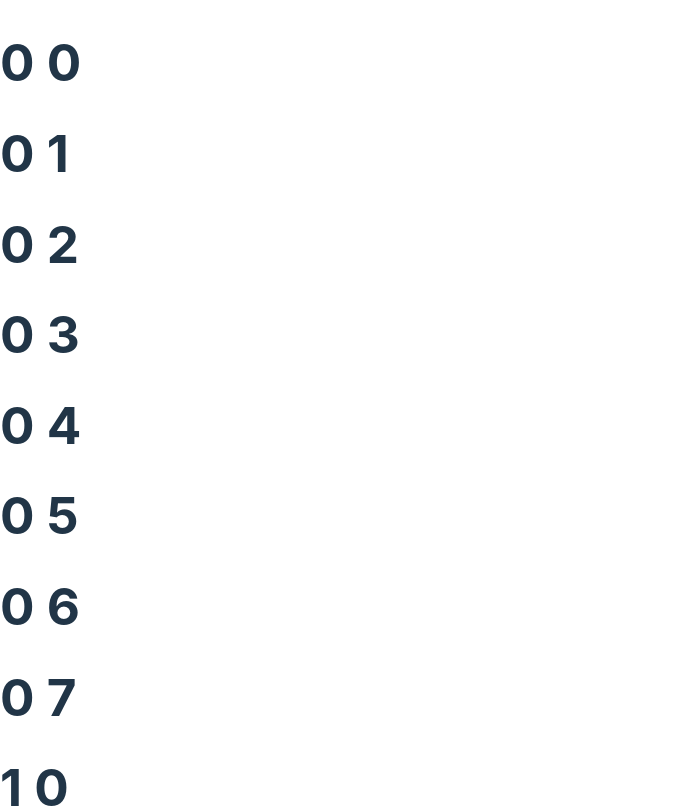
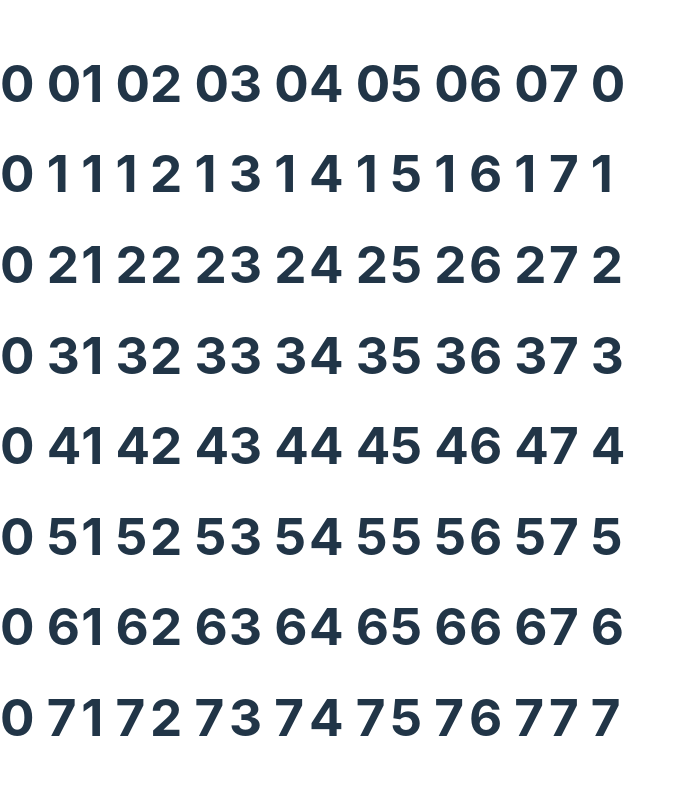
Before and after one commit to Mclilzee/knight-travails-react, a React (Vite) app: page / in a window 1280 px wide. Shown: the top 808 px of the page, without its empty margins (0-685 px from the left). Built offline with nearby package versions, Linux system fonts and the light colour scheme.

Commit message:
Create chessboard from chess squares data

```diff
--- a/src/main/chess/ChessBoard.tsx
+++ b/src/main/chess/ChessBoard.tsx
@@ -1,11 +1,12 @@
 import ChessSquare from "../utils/ChessSquare";
 import { useState } from "react";
 import Row from "./Row";
+import "./chess-board.css";
 
 export default function ChessBoard() {
-  const [board, setBoard] = useState(createBoard());
+  const [board, _] = useState(createBoard());
 
-  const rowMap = board.map(row => <Row row={row} />)
+  const rowMap = board.map((row, i) => <Row row={row} key={i} />)
   return (
     <div className="chess-board">
       {rowMap}
--- a/src/main/chess/Row.tsx
+++ b/src/main/chess/Row.tsx
@@ -3,7 +3,7 @@ import ChessSquare from "../utils/ChessSquare";
 
 export default function Row({ row }: ChessBoardRow) {
 
-  const cellsMap = row.map(cell => <Cell cell={cell} />);
+  const cellsMap = row.map((cell, i) => <Cell cell={cell} key={i} />);
   return (
     <div className="row">
       {cellsMap}
--- /dev/null
+++ b/src/main/chess/chess-board.css
@@ -0,0 +1,3 @@
+.chess-board {
+  display: flex;
+}
```
